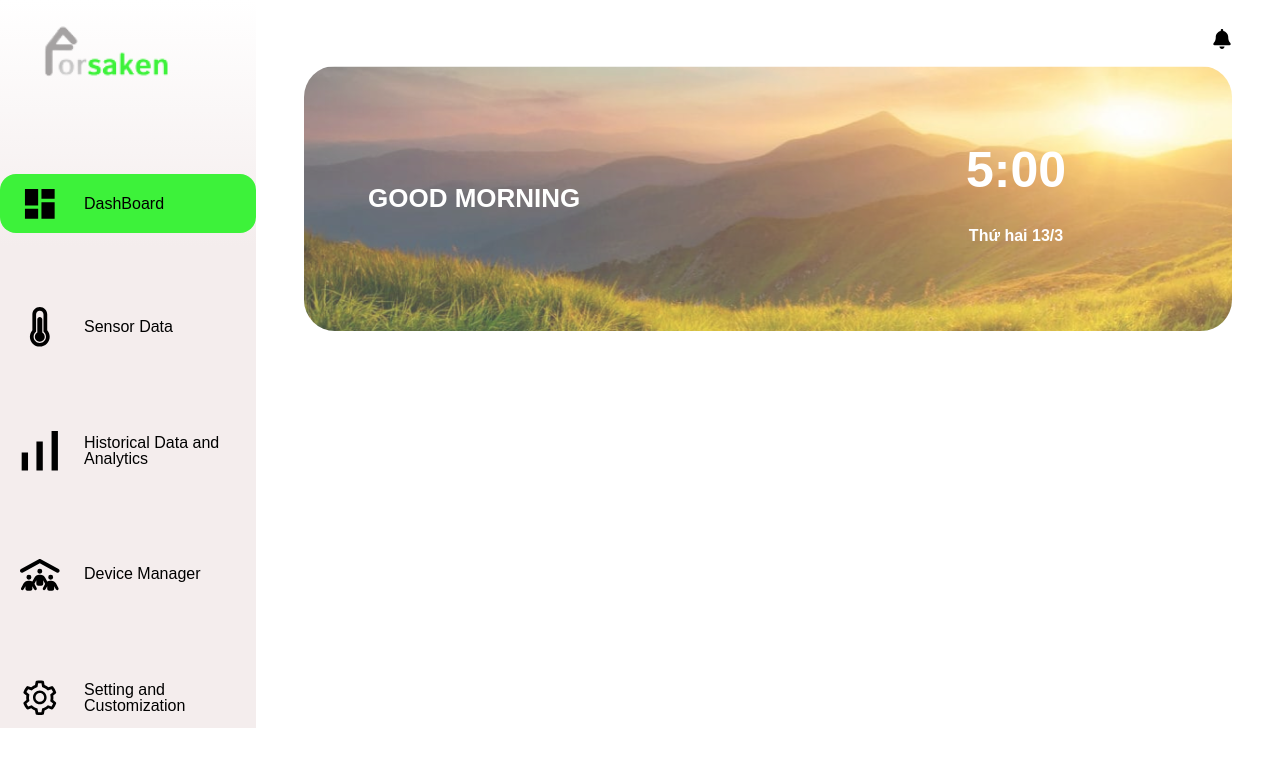
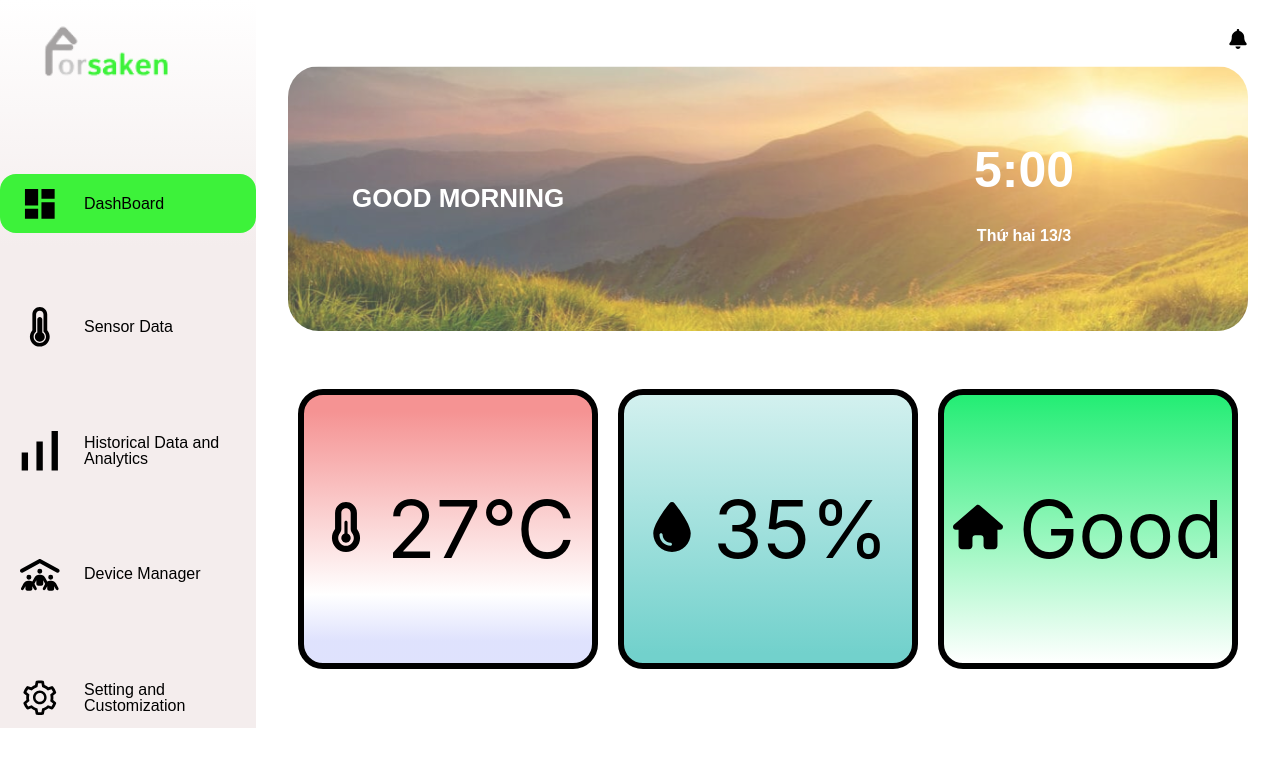
Before and after one commit to danisolation/app, a React (Create React App) app: page / in a window 1280 px wide. Shown: the top 766 px of the page. Built offline with nearby package versions, Linux system fonts and the light colour scheme.

Commit message:
dashboard

```diff
--- /dev/null
+++ b/src/component/Box/Box.module.scss
@@ -0,0 +1,27 @@
+.wrapper {
+    float: left;
+    width: calc(100% / 3);
+
+    height: 300px;
+    padding: 10px;
+}
+
+.container {
+    border: 6px solid #000000;
+    border-radius: 25px;
+    height: 100%;
+    display: flex;
+    align-items: center;
+    justify-content: center;
+}
+
+.title {
+    font-size: 8rem;
+    font-family: Inter;
+    font-weight: -700;
+}
+
+.icon + .title,
+.title + .icon {
+    margin-left: 16px;
+}
--- /dev/null
+++ b/src/component/Box/index.js
@@ -0,0 +1,31 @@
+import classNames from 'classnames/bind';
+import styles from './Box.module.scss';
+import { Link } from 'react-router-dom';
+
+const cx = classNames.bind(styles);
+
+function Box({ to, primary = false, dev = false, style, children, id, className, leftIcon, rightIcon, ...passProps }) {
+    let Comp = 'div';
+    const props = {
+        ...passProps,
+    };
+    if (to) {
+        props.to = to;
+        Comp = Link;
+    }
+    const classes = cx('wrapper', {
+        [className]: className,
+        primary,
+    });
+    return (
+        <Comp id={id} className={classes} {...props}>
+            <div style={style} className={cx('container')}>
+                {leftIcon && <span className={cx('icon')}>{leftIcon}</span>}
+                <span className={cx('title')}>{children}</span>
+                {rightIcon && <span className={cx('icon')}>{rightIcon}</span>}
+            </div>
+        </Comp>
+    );
+}
+
+export default Box;
--- a/src/component/GlobalStyles/GlobalStyles.scss
+++ b/src/component/GlobalStyles/GlobalStyles.scss
@@ -5,7 +5,9 @@
     --white: #fff;
     --text-color: #000000;
     --font-family: 'poppins', sans-serif;
-
+    --temp: linear-gradient(180deg, #f59393 6.25%, rgba(209, 214, 255, 0) 74.48%, rgba(182, 189, 251, 0.438889) 91.67%);
+    --hud: linear-gradient(180deg, rgba(255, 255, 255, 0) 0%, rgba(176, 229, 226, 0.561728) 0.01%, #72d1cc 96.35%);
+    --home: linear-gradient(180deg, rgba(176, 229, 226, 0.561728) 0%, #23ed74 0.01%, rgba(88, 250, 211, 0) 100%);
     // Default layout
 }
 
--- a/src/component/Wrapper/DefaultWrapper/DefaultWrapper.module.scss
+++ b/src/component/Wrapper/DefaultWrapper/DefaultWrapper.module.scss
@@ -1,4 +1,4 @@
 .wrapper {
-    padding: 16px 48px;
+    padding: 16px 32px;
     width: 80%;
 }
--- a/src/pages/Dashboard/Background/index.js
+++ b/src/pages/Dashboard/Background/index.js
@@ -10,7 +10,7 @@ function Background() {
             <div className={cx('left', 'col')}>GOOD MORNING</div>
             <div className={cx('right', 'col')}>
                 <div className={cx('top', 'row')}>5:00</div>
-                <div className={cx('row')}>Thứ hai 13/3</div>
+                <div className={cx('bot', 'row')}>Thứ hai 13/3</div>
             </div>
         </div>
     );
--- a/src/pages/Dashboard/Dashboard.module.scss
+++ b/src/pages/Dashboard/Dashboard.module.scss
@@ -1,3 +1,8 @@
 .wrapper {
     height: 100%;
 }
+
+.icon {
+    width: 50px;
+    height: 50px;
+}
--- a/src/pages/Dashboard/index.js
+++ b/src/pages/Dashboard/index.js
@@ -1,6 +1,9 @@
 import classNames from 'classnames/bind';
+import Box from '~/component/Box';
 import Background from './Background';
 import styles from './Dashboard.module.scss';
+import { FontAwesomeIcon } from '@fortawesome/react-fontawesome';
+import { faTemperatureHalf, faDroplet, faHouse } from '@fortawesome/free-solid-svg-icons';
 
 const cx = classNames.bind(styles);
 
@@ -8,6 +11,30 @@ function DashBoard() {
     return (
         <div className={cx('wrapper')}>
             <Background />
+            <Box
+                style={{
+                    background: 'var(--temp)',
+                }}
+                leftIcon={<FontAwesomeIcon className={cx('icon')} icon={faTemperatureHalf} />}
+            >
+                27&#8451;
+            </Box>
+            <Box
+                style={{
+                    background: 'var(--hud)',
+                }}
+                leftIcon={<FontAwesomeIcon className={cx('icon')} icon={faDroplet} />}
+            >
+                35%
+            </Box>
+            <Box
+                style={{
+                    background: 'var(--home)',
+                }}
+                leftIcon={<FontAwesomeIcon className={cx('icon')} icon={faHouse} />}
+            >
+                Good
+            </Box>
         </div>
     );
 }
```
